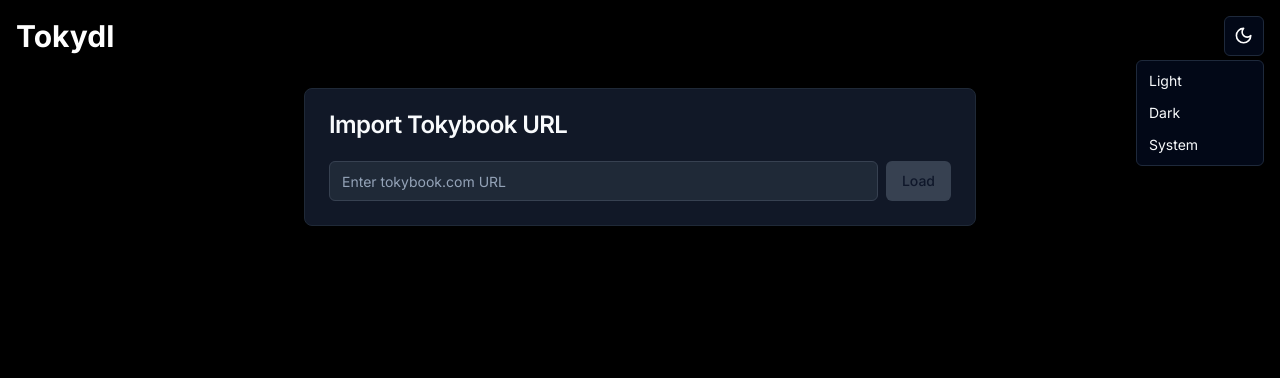
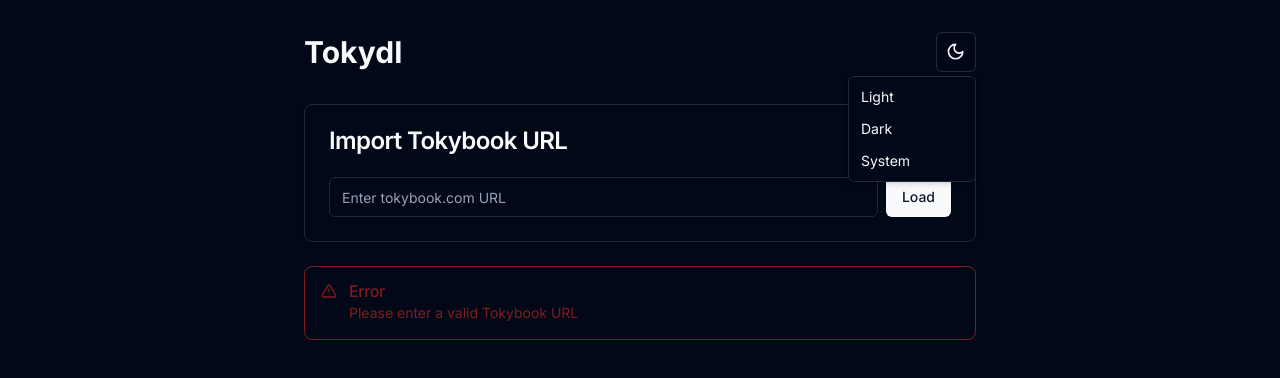
Before and after one commit to zigwangles/tokywebdl, a Next.js app: page / in a window 1280 px wide. Both pictures are taken after a click on the button "Load". Shown: the top 378 px of the page. Built offline with nearby package versions, Linux system fonts and the light colour scheme.

Commit message:
Update page.tsx

```diff
--- a/app/page.tsx
+++ b/app/page.tsx
@@ -114,13 +114,14 @@
 
   return (
     <ThemeProvider attribute="class" defaultTheme="dark" enableSystem>
-      <main className="container mx-auto p-4 bg-black text-white min-h-screen">
+      <main className="min-h-screen px-4 py-8 bg-background">
+        <div className="max-w-2xl mx-auto">
           <div className="flex justify-between items-center mb-8">
-          <h1 className="text-3xl font-bold">Tokydl</h1>
+            <h1 className="text-3xl font-bold text-foreground">Tokydl</h1>
             <ThemeToggle />
           </div>
 
-        <Card className="max-w-2xl mx-auto bg-gray-900 border-gray-800">
+          <Card className="mb-6">
             <CardHeader>
               <CardTitle>Import Tokybook URL</CardTitle>
             </CardHeader>
@@ -131,9 +132,8 @@
                   value={url}
                   onChange={handleUrlChange}
                   disabled={loading}
-                className="bg-gray-800 border-gray-700"
                 />
-              <Button onClick={handleLoadUrl} disabled={loading} className="bg-gray-700 hover:bg-gray-600">
+                <Button onClick={handleLoadUrl} disabled={loading} variant="default">
                   {loading ? 'Loading...' : 'Load'}
                 </Button>
               </div>
@@ -141,63 +141,68 @@
           </Card>
 
           {showWarning && (
-          <Card className="mt-6 max-w-2xl mx-auto bg-gray-900 border-gray-800">
-            <CardContent className="p-4">
-              <div className="flex items-start gap-4">
-                <AlertTriangle className="h-5 w-5 text-yellow-400 mt-0.5" />
-                <div>
-                  <h3 className="text-sm font-medium text-yellow-400">Warning</h3>
-                  <p className="text-sm text-gray-300 mt-1">
+            <Alert variant="destructive" className="mb-6">
+              <AlertTriangle className="h-4 w-4" />
+              <AlertTitle>Warning</AlertTitle>
+              <AlertDescription>
                 The website you're trying to access doesn't support a secure connection. Proceed with caution.
-                  </p>
-                </div>
-              </div>
-            </CardContent>
-          </Card>
+              </AlertDescription>
+            </Alert>
+          )}
+
+          {error && (
+            <Alert variant="destructive" className="mb-6">
+              <AlertTriangle className="h-4 w-4" />
+              <AlertTitle>Error</AlertTitle>
+              <AlertDescription>{error}</AlertDescription>
+            </Alert>
           )}
 
           {chapters.length > 0 && (
-          <Card className="mt-6 max-w-2xl mx-auto bg-gray-900 border-gray-800">
+            <Card>
               <CardHeader>
                 <CardTitle>Available Files</CardTitle>
               </CardHeader>
               <CardContent>
                 <div className="space-y-4">
                   {chapters.map((chapter: Chapter) => (
-                  <div key={chapter.name} className="border-b border-gray-800 pb-4">
+                    <div key={chapter.name} className="p-4 border rounded-md">
                       <div className="flex justify-between items-center gap-4">
                         <div>
                           <p className="font-medium">{chapter.name}</p>
-                        <p className="text-sm text-gray-400">Size: {chapter.size}</p>
+                          <p className="text-sm text-muted-foreground">Size: {chapter.size}</p>
                         </div>
                         <div className="text-right">
-                        <p className="text-sm text-gray-300">Time: {chapter.duration}</p>
-                        <p className="text-sm text-gray-400">Speed: {chapter.speed}</p>
+                          <p className="text-sm">Time: {chapter.duration}</p>
+                          <p className="text-sm text-muted-foreground">Speed: {chapter.speed}</p>
                         </div>
                         <Button
                           onClick={() => handleDownload(chapter)}
-                        className="bg-gray-700 hover:bg-gray-600"
                           disabled={downloadStatus[chapter.name]?.status === 'downloading'}
+                          variant="secondary"
+                          size="sm"
                         >
-                        <Download className="h-4 w-4" />
-                        <span className="ml-2">Download</span>
+                          <Download className="h-4 w-4 mr-2" />
+                          Download
                         </Button>
                       </div>
                     </div>
                   ))}
                 </div>
               </CardContent>
-            <CardFooter className="border-t border-gray-800 pt-4">
+              <CardFooter className="flex justify-center border-t p-4">
                 <Button
                   onClick={handleDownloadAll}
-                className="w-full flex justify-center items-center bg-gray-800 hover:bg-gray-700 py-6"
+                  variant="default"
+                  className="w-full"
                 >
                   <Download className="mr-2 h-5 w-5" />
-                <span>Download All Files</span>
+                  Download All Files
                 </Button>
               </CardFooter>
             </Card>
           )}
+        </div>
       </main>
     </ThemeProvider>
   )
```
Lines whose indentation alone changed are shown as unchanged.
